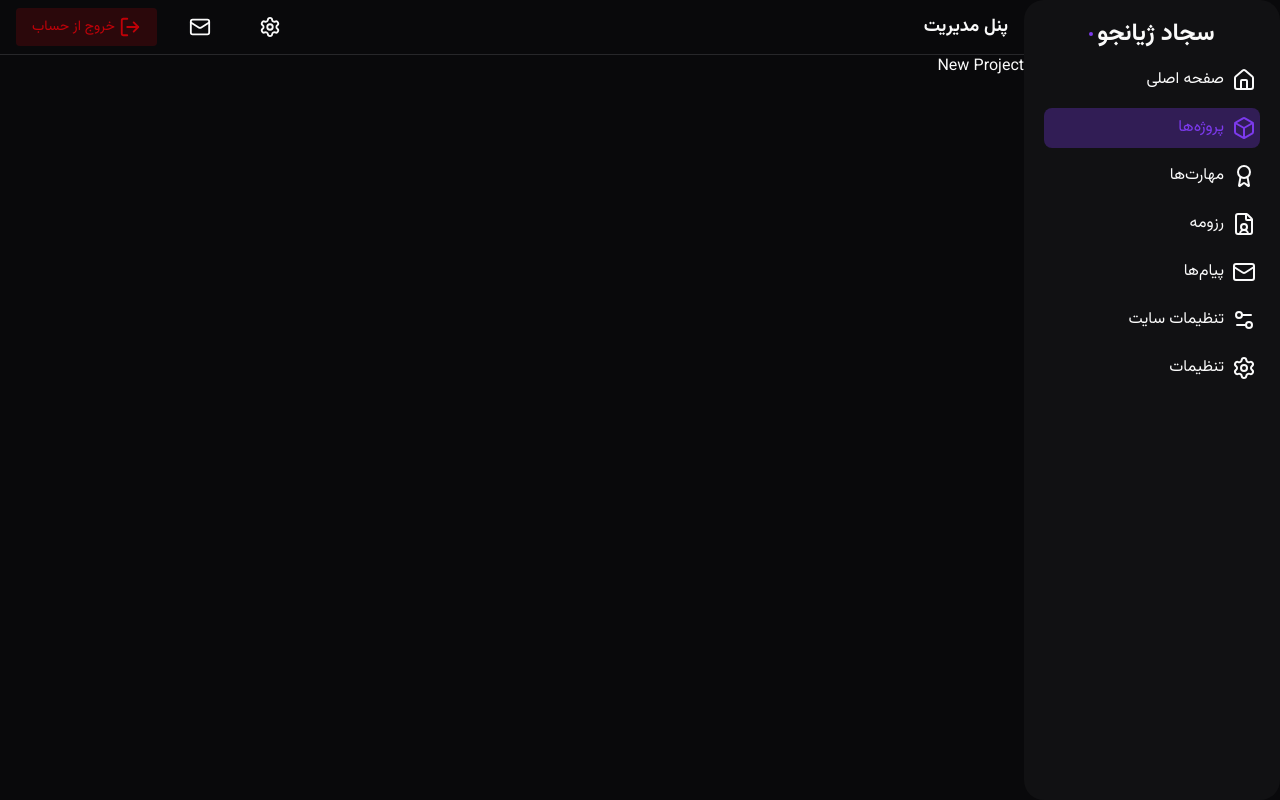
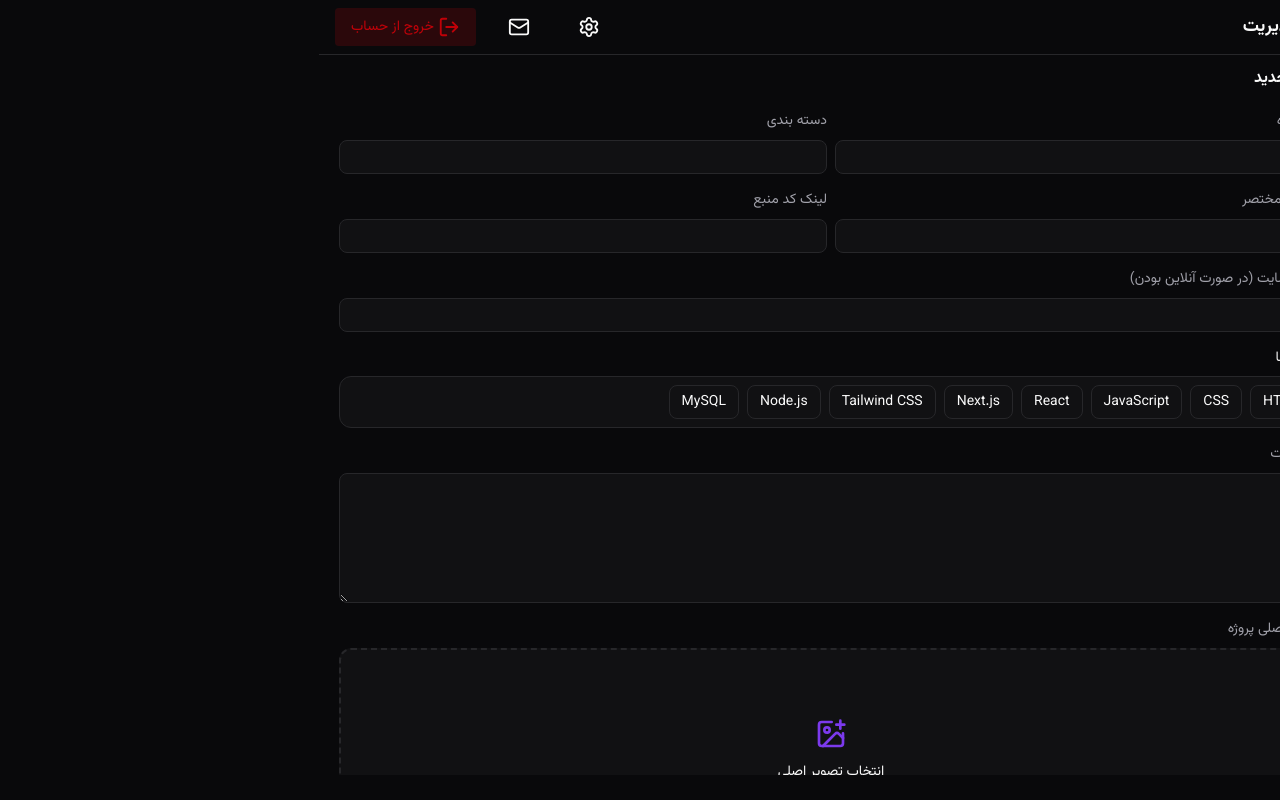
Before and after one commit to sajadzhzh/sajad-zhianjoo-admin, a Next.js app: page /projects/new in a window 1280 px wide. Built offline with nearby package versions, Linux system fonts and the light colour scheme.

Commit message:
New Project page done

```diff
--- /dev/null
+++ b/Components/Input/GalleryInput.tsx
@@ -0,0 +1,94 @@
+"use client";
+
+import { ImagePlus, X } from "lucide-react";
+import { useEffect } from "react";
+import { GalleryImage } from "../Projects/Form";
+
+export default function GalleryImageInput({
+  images,
+  setImages,
+}: {
+  images: GalleryImage[];
+  setImages: (file: any) => void;
+}) {
+
+  const handleChange = (e: React.ChangeEvent<HTMLInputElement>) => {
+    const files = Array.from(e.target.files || []);
+
+    if (!files.length) return;
+
+    const newImages = files.map((file) => ({
+      file,
+      preview: URL.createObjectURL(file),
+    }));
+
+    setImages((prev: any) => [...prev, ...newImages]);
+
+    e.target.value = "";
+  };
+
+  const removeImage = (index: number) => {
+    setImages((prev: any) => {
+      const image = prev[index];
+
+      URL.revokeObjectURL(image.preview);
+
+      return prev.filter((_: any, i: any) => i !== index);
+    });
+  };
+
+  useEffect(() => {
+    return () => {
+      images.forEach((image: any) => {
+        URL.revokeObjectURL(image.preview);
+      });
+    };
+  }, []);
+
+  return (
+    <div className="w-full md:col-span-2">
+      <label className="mb-2 block text-[14px] text-(--muted)">تصاویر پروژه</label>
+
+      <div className="grid grid-cols-2 gap-3 sm:grid-cols-3 md:grid-cols-4">
+        {images.map((image, index) => (
+          <div
+            key={`${image.file.name}-${index}`}
+            className="group relative aspect-video overflow-hidden rounded-xl border border-(--border)"
+          >
+            <img
+              src={image.preview}
+              alt={image.file.name}
+              className="h-full w-full object-cover"
+            />
+
+            <button
+              type="button"
+              onClick={() => removeImage(index)}
+              className="absolute left-2 top-2 flex h-8 w-8 items-center justify-center rounded-lg bg-black/60 text-white opacity-0 transition group-hover:opacity-100 hover:bg-red-500"
+            >
+              <X size={16} />
+            </button>
+          </div>
+        ))}
+
+        <label
+          htmlFor="gallery-images"
+          className="flex aspect-video cursor-pointer flex-col items-center justify-center rounded-xl border-2 border-dashed border-(--border) bg-(--surface) transition hover:border-(--primary)"
+        >
+          <ImagePlus size={26} className="mb-2 text-(--primary)" />
+
+          <span className="text-xs">افزودن تصویر</span>
+
+          <input
+            id="gallery-images"
+            type="file"
+            accept="image/png,image/jpeg,image/webp"
+            multiple
+            onChange={handleChange}
+            className="hidden"
+          />
+        </label>
+      </div>
+    </div>
+  );
+}
--- /dev/null
+++ b/Components/Input/MainImageInput.tsx
@@ -0,0 +1,83 @@
+"use client";
+
+import { ImagePlus, X } from "lucide-react";
+import { useEffect, useState } from "react";
+
+export default function MainImageInput({
+  file,
+  setFile,
+}: {
+  file: File | null;
+  setFile: (file: any) => void;
+}) {
+  const [preview, setPreview] = useState<string | null>(null);
+
+  const handleChange = (e: React.ChangeEvent<HTMLInputElement>) => {
+    const selectedFile = e.target.files?.[0];
+
+    if (!selectedFile) return;
+
+    setFile(selectedFile);
+    setPreview(URL.createObjectURL(selectedFile));
+  };
+
+  const removeImage = () => {
+    setFile(null);
+    setPreview(null);
+  };
+
+  useEffect(() => {
+    return () => {
+      if (preview) {
+        URL.revokeObjectURL(preview);
+      }
+    };
+  }, [preview]);
+
+  return (
+    <div className="w-full md:col-span-2">
+      <label className="mb-2 block text-[14px] text-(--muted)">تصویر اصلی پروژه</label>
+
+      {!preview ? (
+        <label
+          htmlFor="main-image"
+          className="flex h-56 w-full cursor-pointer flex-col items-center justify-center rounded-xl border-2 border-dashed border-(--border) bg-(--surface) transition hover:border-(--primary)"
+        >
+          <ImagePlus size={32} className="mb-3 text-(--primary)" />
+
+          <span className="text-sm">انتخاب تصویر اصلی</span>
+
+          <span className="mt-1 text-xs text-(--muted)">PNG, JPG, WEBP</span>
+
+          <input
+            id="main-image"
+            type="file"
+            accept="image/png,image/jpeg,image/webp"
+            onChange={handleChange}
+            className="hidden"
+          />
+        </label>
+      ) : (
+        <div className="relative h-56 overflow-hidden rounded-xl border border-(--border)">
+          <img
+            src={preview}
+            alt="تصویر اصلی پروژه"
+            className="h-full w-full object-cover"
+          />
+
+          <button
+            type="button"
+            onClick={removeImage}
+            className="absolute left-3 top-3 flex h-9 w-9 items-center justify-center rounded-lg bg-black/60 text-white transition hover:bg-red-500"
+          >
+            <X size={18} />
+          </button>
+        </div>
+      )}
+
+      {file && (
+        <p className="mt-2 truncate text-xs text-(--muted)">{file.name}</p>
+      )}
+    </div>
+  );
+}
--- /dev/null
+++ b/Components/Input/MultiSelect.tsx
@@ -0,0 +1,62 @@
+"use client";
+
+import { useState } from "react";
+
+const technologies = [
+  "HTML",
+  "CSS",
+  "JavaScript",
+  "React",
+  "Next.js",
+  "Tailwind CSS",
+  "Node.js",
+  "MySQL",
+];
+
+export default function MultiSelect({
+  selected,
+  setSelected,
+}: {
+  selected: string[];
+  setSelected: (selected: any) => void;
+}) {
+
+  const toggleItem = (item: string) => {
+    setSelected((prev: any) =>
+      prev.includes(item)
+        ? prev.filter((value: any) => value !== item)
+        : [...prev, item],
+    );
+  };
+
+  return (
+    <div className="w-full md:col-span-2">
+      <div className="flex flex-col gap-2">
+        <label className="text-sm">مهارت‌ها</label>
+
+        <div className="rounded-xl border border-(--border) bg-(--surface) p-2">
+          <div className="flex flex-wrap gap-2">
+            {technologies.map((item) => {
+              const isSelected = selected.includes(item);
+
+              return (
+                <button
+                  key={item}
+                  type="button"
+                  onClick={() => toggleItem(item)}
+                  className={`rounded-lg border px-3 py-1.5 text-sm transition ${
+                    isSelected
+                      ? "border-(--primary) bg-(--primary) text-white"
+                      : "border-(--border) hover:border-(--primary)"
+                  }`}
+                >
+                  {item}
+                </button>
+              );
+            })}
+          </div>
+        </div>
+      </div>
+    </div>
+  );
+}
--- /dev/null
+++ b/Components/Input/Text.tsx
@@ -0,0 +1,21 @@
+export default function TextInput({
+  name,
+  id,
+  placeholder,
+  className,
+}: {
+  name: string;
+  id: string;
+  placeholder?: string;
+  className?: string;
+}) {
+  return (
+    <input
+      type="text"
+      name={name}
+      id={id}
+      placeholder={placeholder}
+      className={`px-3 py-1 border border-(--border) outline-0 bg-(--surface) rounded-lg focus:bg-(--surface-hover) ${className}`}
+    />
+  );
+}
--- /dev/null
+++ b/Components/Projects/Form.tsx
@@ -0,0 +1,80 @@
+"use client";
+
+import { useState } from "react";
+import MultiSelect from "../Input/MultiSelect";
+import TextInput from "../Input/Text";
+import Button from "../Button/Button";
+import MainImageInput from "../Input/MainImageInput";
+import GalleryImageInput from "../Input/GalleryInput";
+
+export type GalleryImage = {
+  file: File;
+  preview: string;
+};
+
+export default function ProjectForm() {
+  const [selected, setSelected] = useState<string[]>([]);
+  const [thumbnail, setThumbnail] = useState<File | null>(null);
+  const [images, setImages] = useState<GalleryImage[]>([]);
+
+  return (
+    <form className="space-y-2 w-full grid grid-cols-1 md:grid-cols-2 gap-2">
+      <div className="w-full flex flex-col gap-2">
+        <label htmlFor="projectName" className="text-[14px] text-(--muted)">
+          نام پروژه
+        </label>
+        <TextInput name="projectName" id="projectName" />
+      </div>
+
+      <div className="w-full flex flex-col gap-2">
+        <label htmlFor="sort" className="text-[14px] text-(--muted)">
+          دسته بندی
+        </label>
+        <TextInput name="sort" id="sort" />
+      </div>
+
+      <div className="w-full flex flex-col gap-2">
+        <label htmlFor="shortExplain" className="text-[14px] text-(--muted)">
+          توضیح مختصر
+        </label>
+        <TextInput name="shortExplain" id="shortExplain" />
+      </div>
+
+      <div className="w-full flex flex-col gap-2 ">
+        <label htmlFor="sourceLink" className="text-[14px] text-(--muted)">
+          لينک کد منبع
+        </label>
+        <TextInput name="sourceLink" id="sourceLink" />
+      </div>
+
+      <div className="w-full flex flex-col gap-2 md:col-span-2">
+        <label htmlFor="sourceLink" className="text-[14px] text-(--muted)">
+          آدرس سایت (در صورت آنلاین بودن)
+        </label>
+        <TextInput name="sourceLink" id="sourceLink" />
+      </div>
+
+      <MultiSelect selected={selected} setSelected={setSelected} />
+
+      <div className="w-full flex flex-col gap-2 md:col-span-2">
+        <label htmlFor="explain" className="text-[14px] text-(--muted)">
+          توضیحات
+        </label>
+        <textarea
+          rows={5}
+          name="explain"
+          id="explain"
+          className="px-3 py-1 border border-(--border) outline-0 bg-(--surface) rounded-lg focus:bg-(--surface-hover)"
+        ></textarea>
+      </div>
+
+      <MainImageInput file={thumbnail} setFile={setThumbnail}/>
+
+      <GalleryImageInput images={images} setImages={setImages}/>
+
+      <Button theme="primary" type="submit" className="md:col-span-2">
+        ايجاد
+      </Button>
+    </form>
+  );
+}
--- a/app/projects/new/page.tsx
+++ b/app/projects/new/page.tsx
@@ -1,7 +1,10 @@
+import ProjectForm from "@/Components/Projects/Form";
+
 export default function NewProjectPage(){
     return(
-        <div className="w-full">
-            New Project
+        <div className="w-full h-[90svh] overflow-scroll Container space-y-5">
+            <h2 className="font-bold text-[16px]">پروژه جدید</h2>
+            <ProjectForm />
         </div>
     )
 }
```
